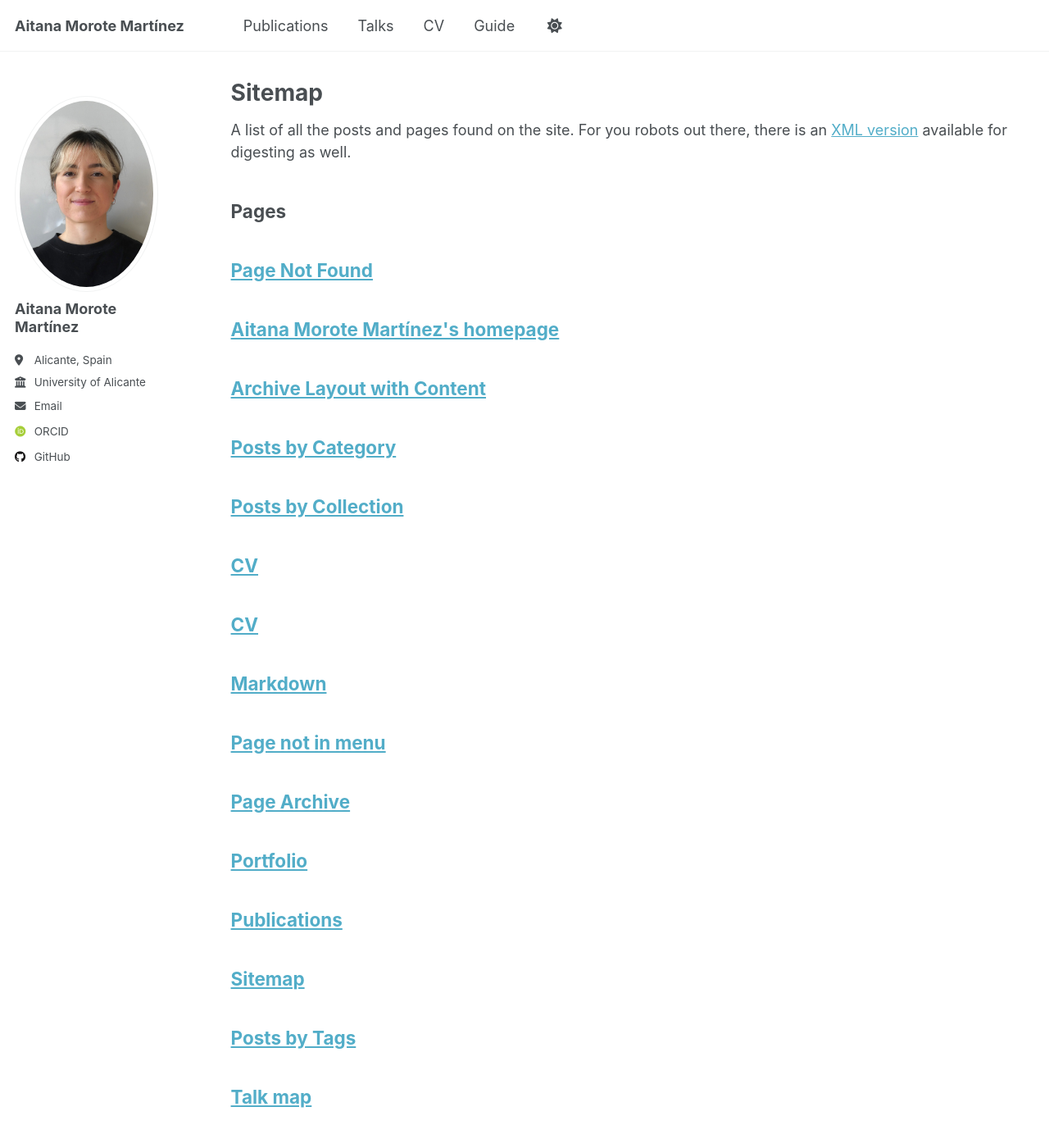
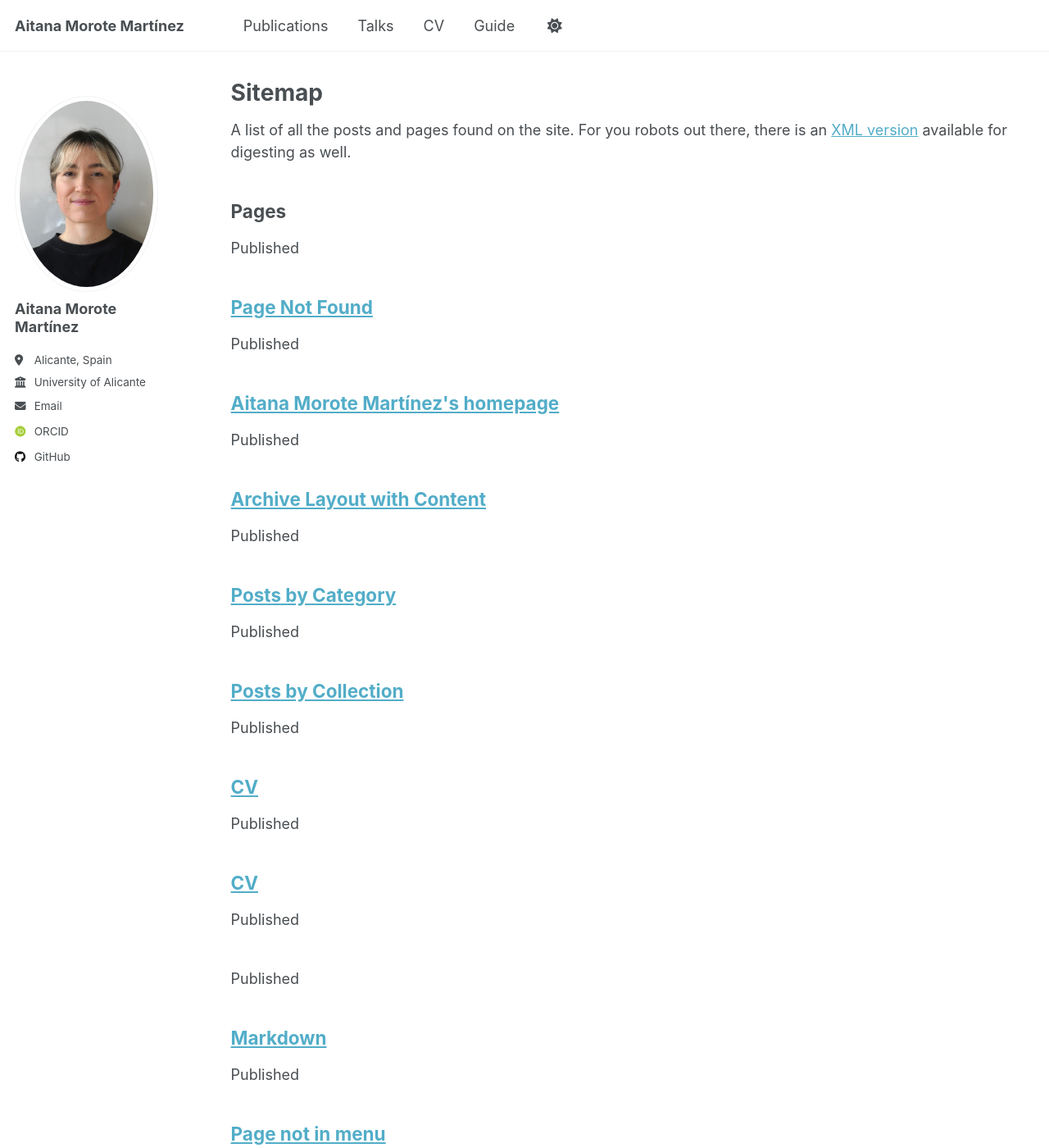
Before and after one commit to amm533/amm533.github.io, a Jekyll site: the page built from _pages/sitemap.md, in a window 1280 px wide and 1400 px high. Shown: the whole window at 82% size. Built offline with Jekyll 4.4.1, drawn with Linux system fonts in a browser that asks for light colours; some web fonts are replaced; some of the changed text lies outside the part shown.

Commit message:
Update archive-single.html

```diff
--- a/_includes/archive-single.html
+++ b/_includes/archive-single.html
@@ -1,4 +1,4 @@
-{% include base_path %}
+{% include base_path %} Published
 
 {% if post.header.teaser %}
   {% capture teaser %}{{ post.header.teaser }}{% endcapture %}
```
